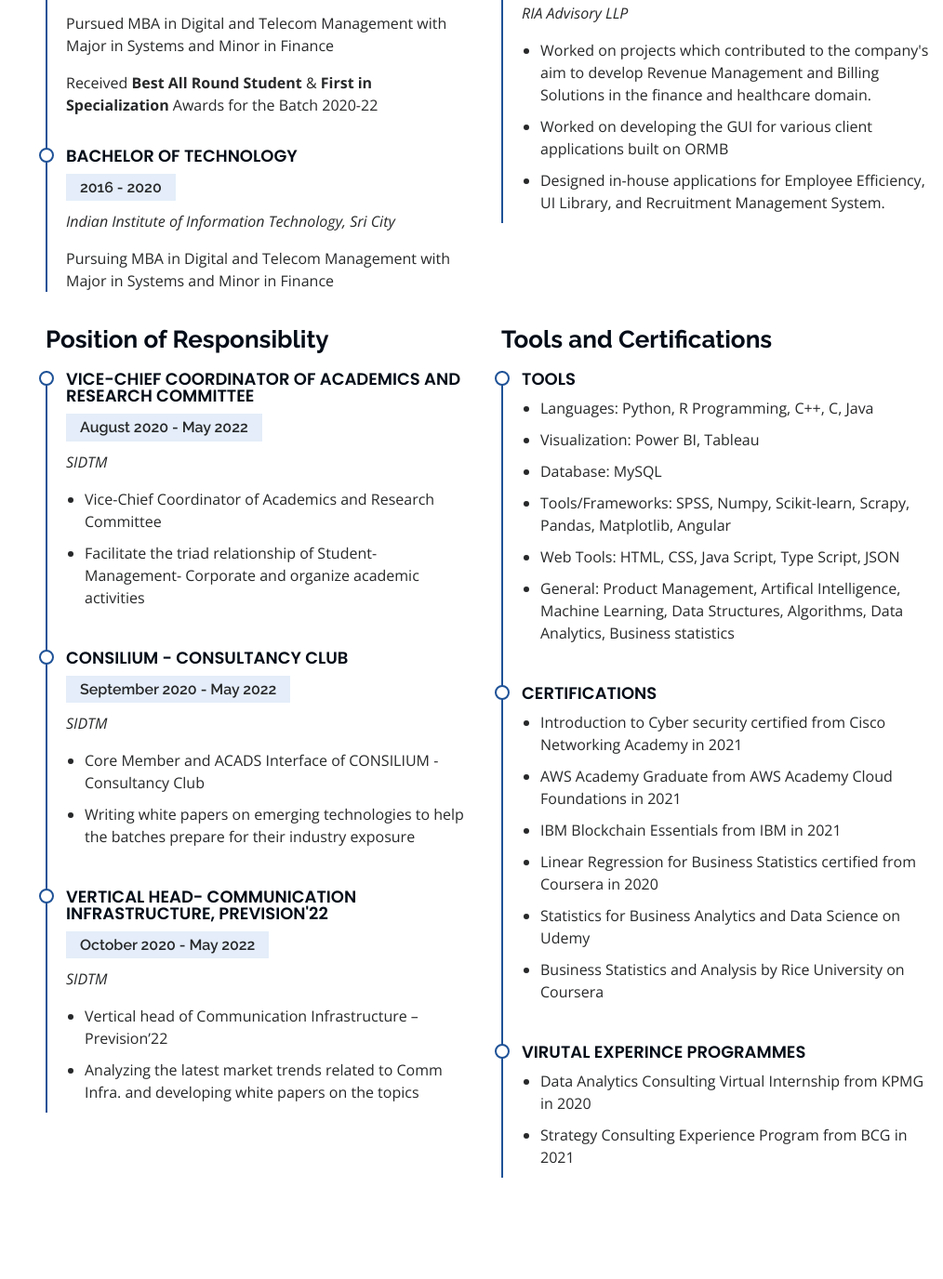
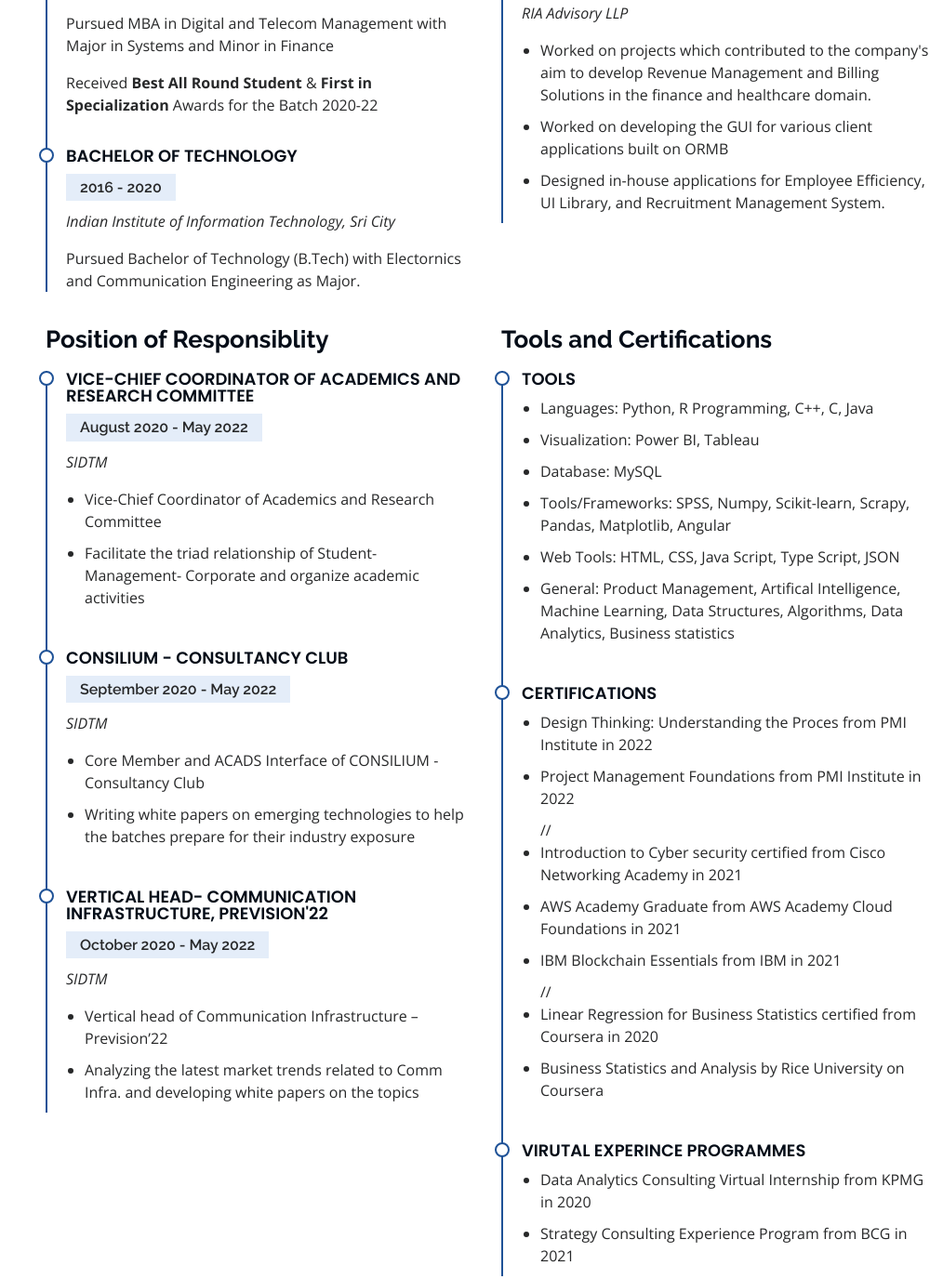
Before and after one commit to arohitchowdary/mywebsite, a plain HTML site: page index.html in a window 1280 px wide. Shown: the part 2760-4136 px from the top of the page at 93% size, without its empty margins (266-1280 px from the left). Drawn offline with nearby package versions, Linux system fonts and the light colour scheme.

Commit message:
Update
courses

```diff
--- a/index.html
+++ b/index.html
@@ -250,7 +250,7 @@ I completed my MBA from Symbiosis Institute of Digital & Telecom Management, wit
               <h4>Bachelor of Technology</h4>
               <h5>2016 - 2020</h5>
               <p><em>Indian Institute of Information Technology, Sri City</em></p>
-              <p>Pursuing MBA in Digital and Telecom Management with Major in Systems and Minor in Finance </p>
+              <p>Pursued Bachelor of Technology (B.Tech) with Electornics and Communication Engineering as Major. </p>
             </div>
           </div>
           <div class="col-lg-6" data-aos="fade-up" data-aos-delay="100">
@@ -328,11 +328,12 @@ I completed my MBA from Symbiosis Institute of Digital & Telecom Management, wit
             <div class="resume-item">
               <h4>Certifications</h4>
               <ul>
-                <li> Introduction to Cyber security certified from Cisco Networking Academy in 2021</li>
+	        <li> Design Thinking: Understanding the Proces from PMI Institute in 2022</li>
+		<li> Project Management Foundations from PMI Institute in 2022</li>
+                // <li> Introduction to Cyber security certified from Cisco Networking Academy in 2021</li>
                 <li> AWS Academy Graduate from AWS Academy Cloud Foundations in 2021</li>
 		<li> IBM Blockchain Essentials from IBM in 2021</li>
-		<li> Linear Regression for Business Statistics certified from Coursera in 2020</li>
-		<li> Statistics for Business Analytics and Data Science on Udemy</li>
+		//<li> Linear Regression for Business Statistics certified from Coursera in 2020</li>
 		<li> Business Statistics and Analysis by Rice University on Coursera</li>
               </ul>
             </div>
```
